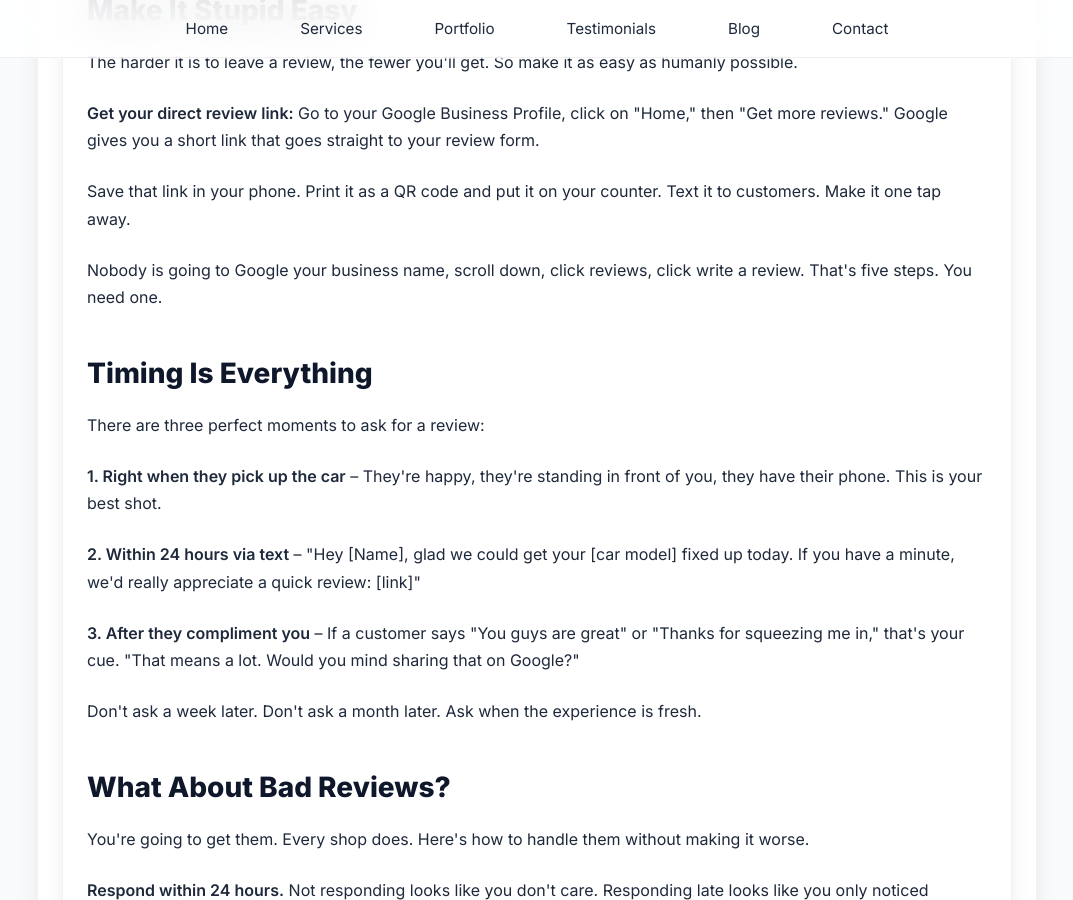
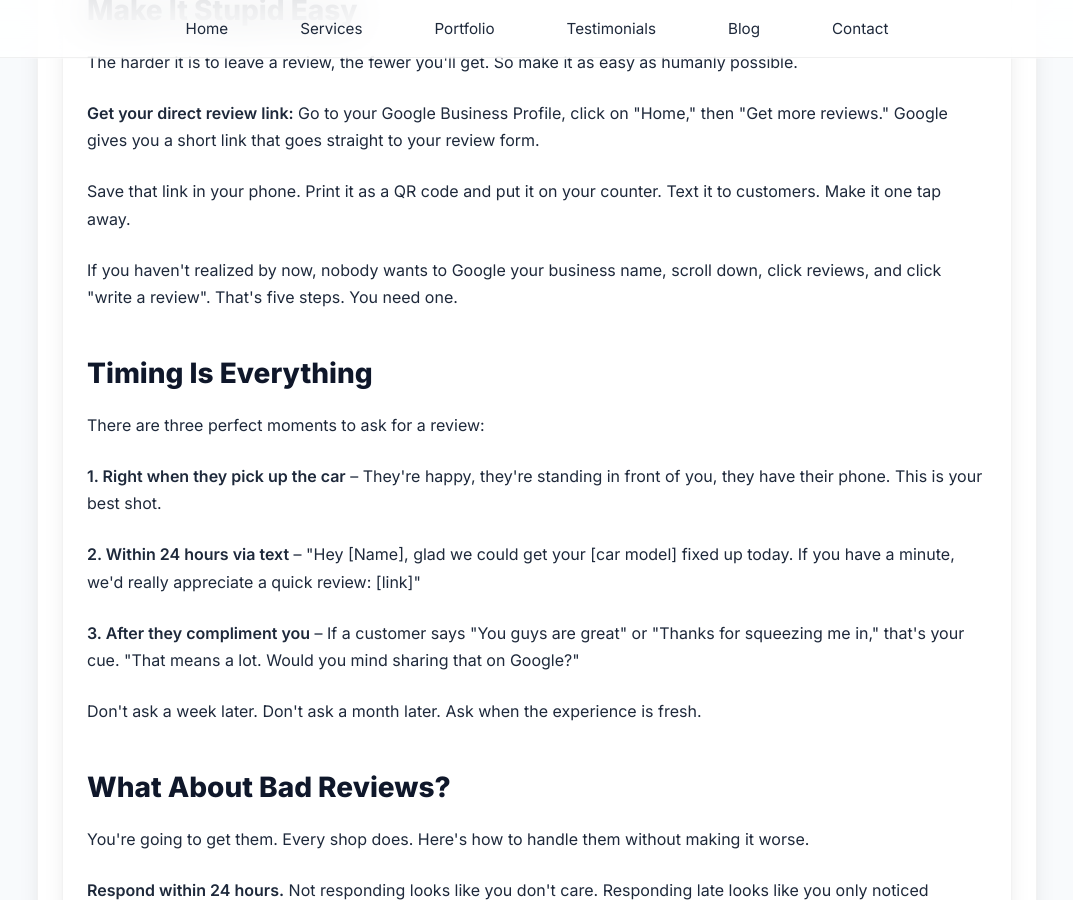
Before and after one commit to JamesBrownR/MeetingSurge, a Jekyll site: the page built from _posts/2025-12-13-how-get-5-star-your.md, in a window 1280 px wide and 900 px high, scrolled down 1824 px. Shown: the whole window, without its empty margins (103-1176 px from the left). Built offline with Jekyll 4.4.1, drawn with Linux system fonts in a browser that asks for light colours.

Commit message:
Update 2025-12-13-how-get-5-star-your.md

```diff
--- a/_posts/2025-12-13-how-get-5-star-your.md
+++ b/_posts/2025-12-13-how-get-5-star-your.md
@@ -30,7 +30,7 @@ description: A simple system to get more Google reviews that actually brings in
     <p>The harder it is to leave a review, the fewer you'll get. So make it as easy as humanly possible.</p>
     <p><strong>Get your direct review link:</strong> Go to your Google Business Profile, click on "Home," then "Get more reviews." Google gives you a short link that goes straight to your review form.</p>
     <p>Save that link in your phone. Print it as a QR code and put it on your counter. Text it to customers. Make it one tap away.</p>
-    <p>Nobody is going to Google your business name, scroll down, click reviews, click write a review. That's five steps. You need one.</p>
+    <p>If you haven't realized by now, nobody wants to Google your business name, scroll down, click reviews, and click "write a review". That's five steps. You need one.</p>
 
     <h2>Timing Is Everything</h2>
     <p>There are three perfect moments to ask for a review:</p>
```
